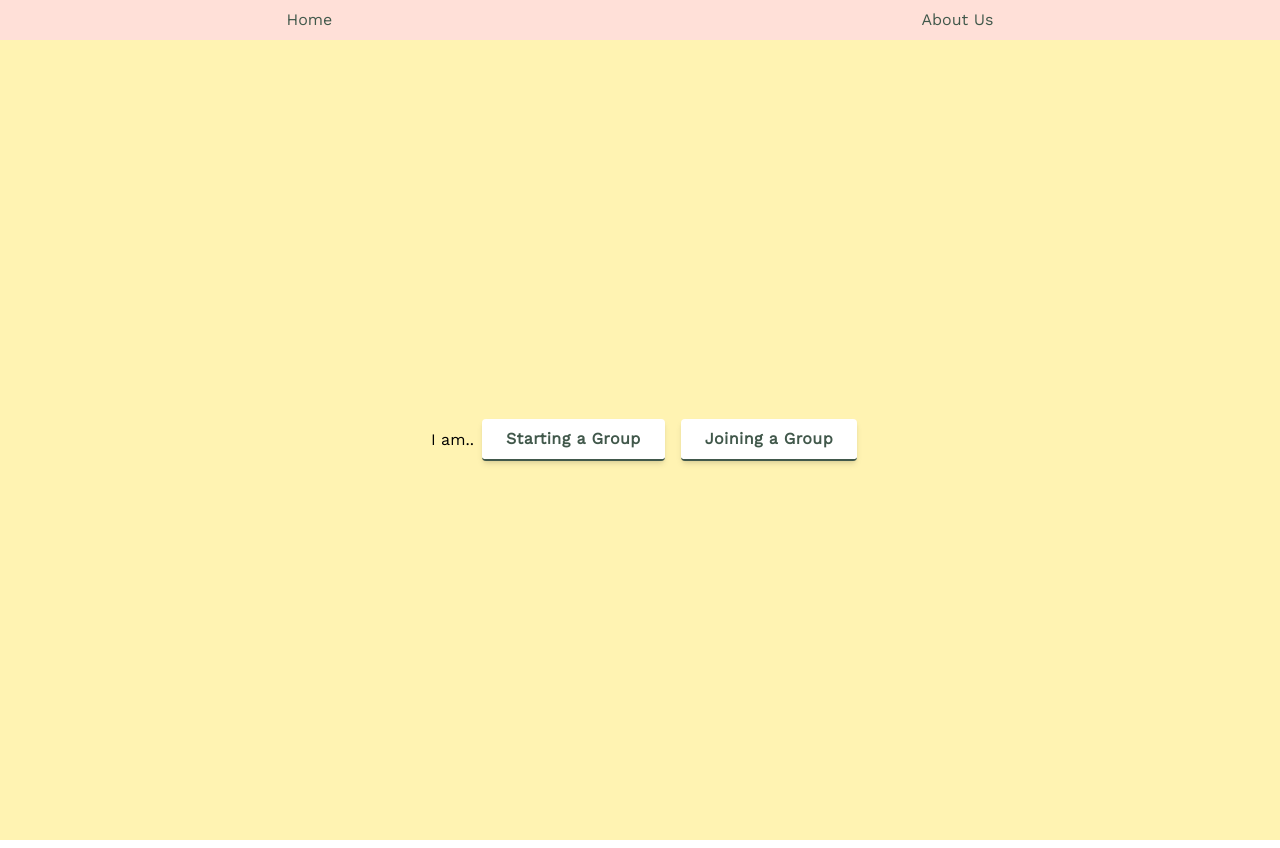
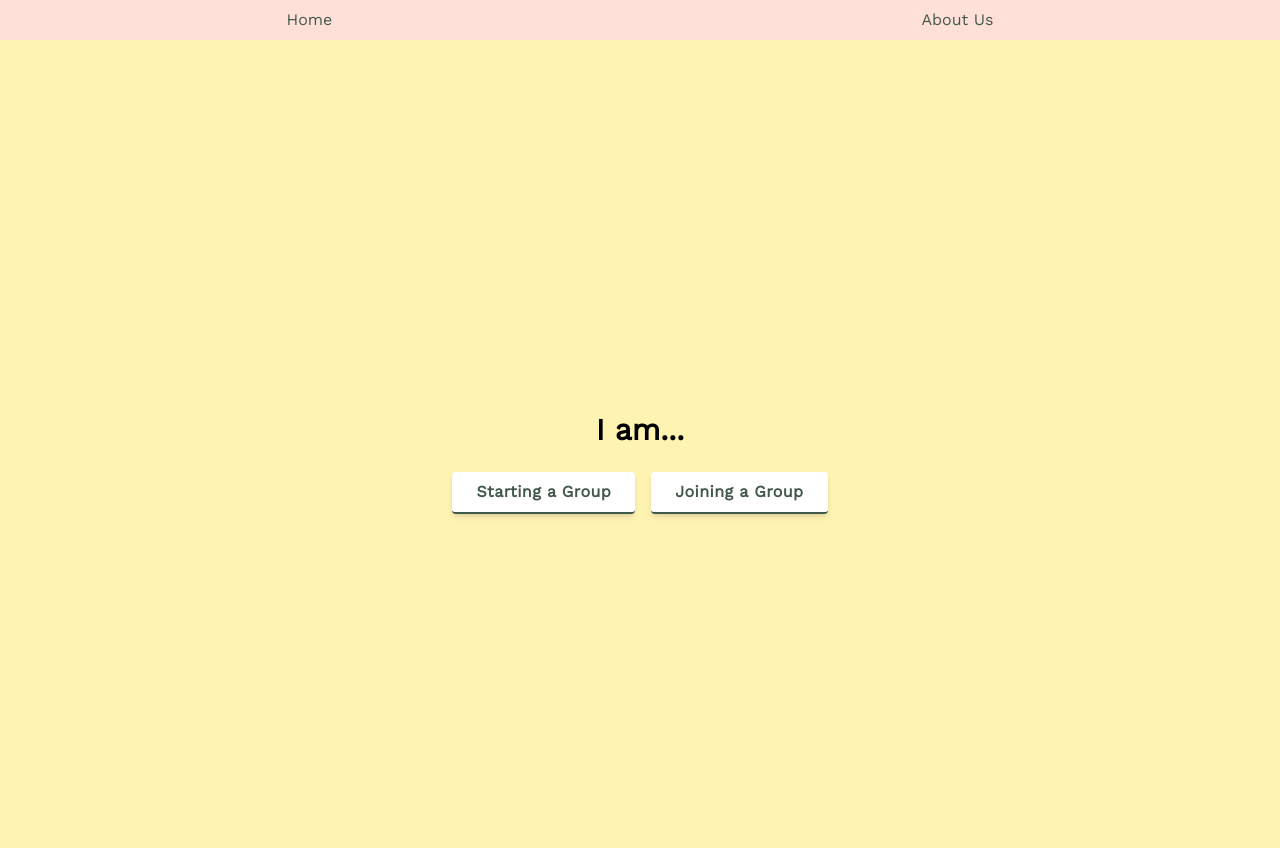
Before and after one commit to yeseniaramirez14/commoncrave, a React (Create React App) app in the folder frontend/: page / in a window 1280 px wide. Built offline with nearby package versions, Linux system fonts and the light colour scheme.

Commit message:
finally fixed the positioning ayoooooo

```diff
--- a/frontend/src/Components/Home.js
+++ b/frontend/src/Components/Home.js
@@ -1,11 +1,11 @@
 
 const Home = () => {
     return (
-      <div className="h-screen flex justify-center items-center">
-        <div className="m-2">
-          <h1 className="text-center">I am..</h1>
+      <div className="h-screen flex-col items-center">
+        <div className="flex justify-center items-end m-2 h-1/2">
+          <h1 className="text-center font-bold text-3xl">I am...</h1>
         </div>
-        <div className="flex justify-center space-x-4">
+        <div className="flex justify-center space-x-4 mt-6">
             <button
               className="w-50 bg-white tracking-wide text-green font-bold rounded border-b-2 border-green hover:border-green hover:bg-light-pink hover:text-green shadow-md py-2 px-6 inline-flex items-center">
               <span className="mx-auto">Starting a Group</span>
```
